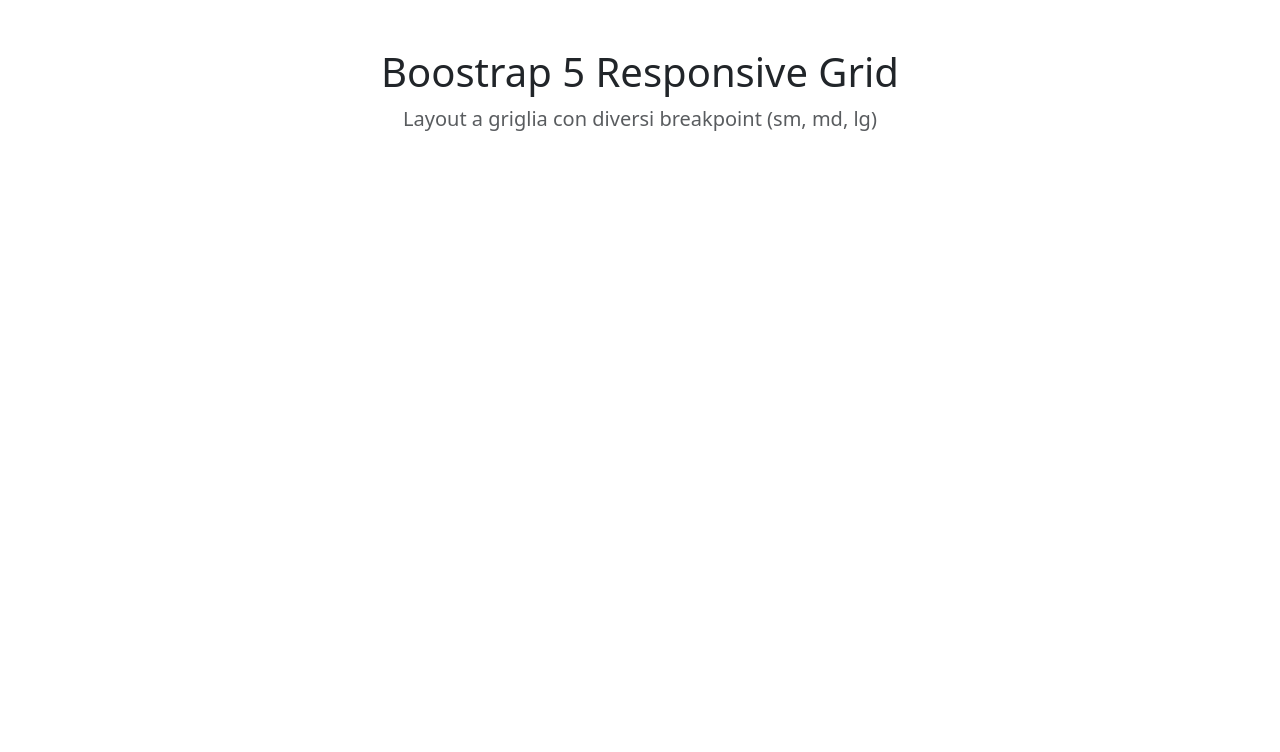
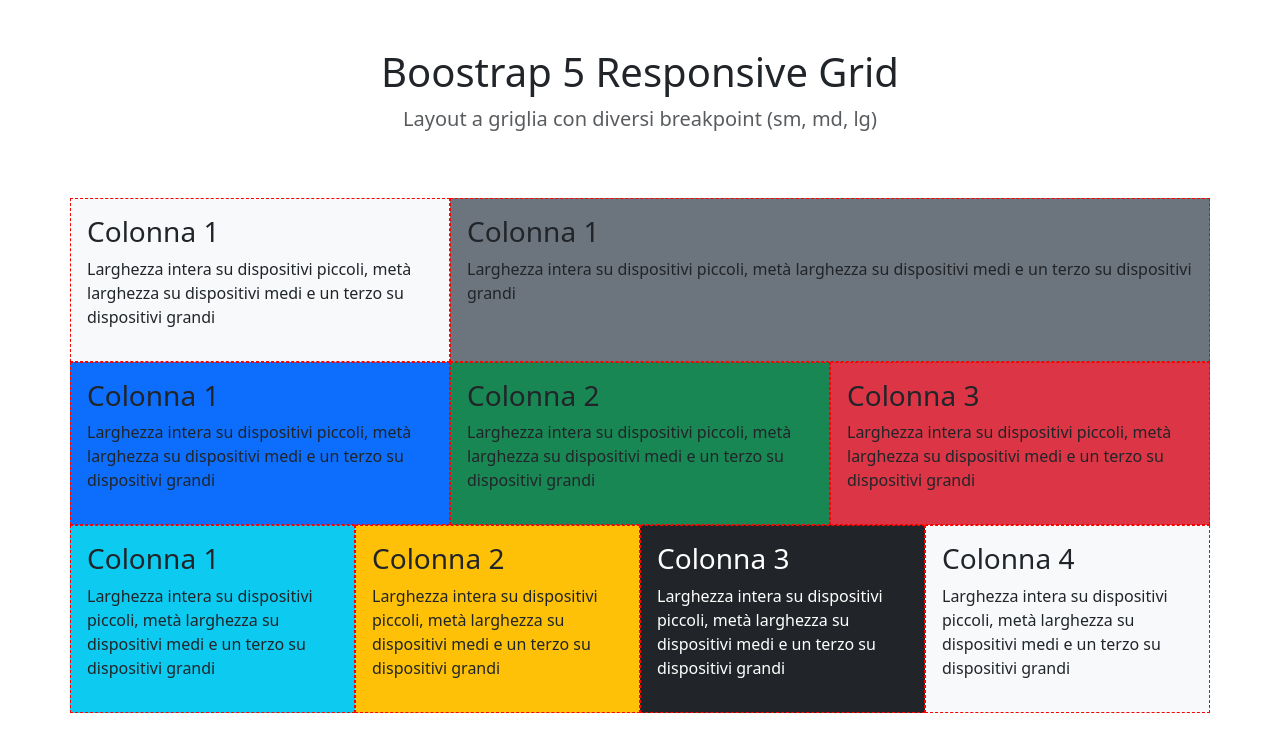
Before and after one commit to asiavenditti/htmlcss-bootstrap-layout, a plain HTML site: page index.html in a window 1280 px wide. Drawn offline with nearby package versions, Linux system fonts and the light colour scheme.

Commit message:
set up the general Bootstrap layout for the column grid

```diff
--- /dev/null
+++ b/css/style.css
@@ -0,0 +1,3 @@
+[class^="col"] {
+    border: 1px dashed red;
+}
--- a/index.html
+++ b/index.html
@@ -4,7 +4,8 @@
 <head>
     <meta charset="utf-8">
     <meta name="viewport" content="width=device-width, initial-scale=1">
-    <title>Bootstrap demo</title>
+    <title>Bootstrap Layout</title>
+    <link rel="stylesheet" href="css/style.css">
     <link href="https://cdn.jsdelivr.net/npm/bootstrap@5.3.6/dist/css/bootstrap.min.css" rel="stylesheet"
         integrity="sha384-4Q6Gf2aSP4eDXB8Miphtr37CMZZQ5oXLH2yaXMJ2w8e2ZtHTl7GptT4jmndRuHDT" crossorigin="anonymous">
 </head>
@@ -19,7 +20,67 @@
             <p class="fs-5 text-body-secondary">Layout a griglia con diversi breakpoint (sm, md, lg)</p>
         </div>
     </header>
+    <main>
+        <div class="container">
+            <div class="row">
+                <div class="col-sm-12 col-md-6 col-lg-4 p-3 bg-light">
+                    <h3> Colonna 1</h3>
+                    <p>Larghezza intera su dispositivi piccoli, metà larghezza su dispositivi medi e un terzo su
+                        dispositivi grandi</p>
+                </div>
+                <div class="col-sm-12 col-md-6 col-lg-8 p-3 bg-secondary">
+                    <h3> Colonna 1</h3>
+                    <p>Larghezza intera su dispositivi piccoli, metà larghezza su dispositivi medi e un terzo su
+                        dispositivi grandi</p>
+                </div>
+            </div>
+        </div>
+        <div class="container">
+            <div class="row">
+                <div class="col-sm-6 col-md-4 p-3 bg-primary">
+                    <h3> Colonna 1</h3>
+                    <p>Larghezza intera su dispositivi piccoli, metà larghezza su dispositivi medi e un terzo su
+                        dispositivi grandi</p>
+                </div>
+                <div class="col-sm-6 col-md-4 p-3 bg-success">
+                    <h3> Colonna 2</h3>
+                    <p>Larghezza intera su dispositivi piccoli, metà larghezza su dispositivi medi e un terzo su
+                        dispositivi grandi</p>
+                </div>
+                <div class="col-sm-12 col-md-4 p-3 bg-danger">
+                    <h3> Colonna 3</h3>
+                    <p>Larghezza intera su dispositivi piccoli, metà larghezza su dispositivi medi e un terzo su
+                        dispositivi grandi</p>
+                </div>
+            </div>
+        </div>
+        <div class="container">
+            <div class="row">
+                <div class="col-sm-6 col-md-3 p-3 bg-info">
+                    <h3> Colonna 1</h3>
+                    <p>Larghezza intera su dispositivi piccoli, metà larghezza su dispositivi medi e un terzo su
+                        dispositivi grandi</p>
+                </div>
+                <div class="col-sm-6 col-md-3 p-3 bg-warning">
+                    <h3> Colonna 2</h3>
+                    <p>Larghezza intera su dispositivi piccoli, metà larghezza su dispositivi medi e un terzo su
+                        dispositivi grandi</p>
+                </div>
+                <div class="col-sm-6 col-md-3 p-3 text-bg-dark">
+                    <h3> Colonna 3</h3>
+                    <p>Larghezza intera su dispositivi piccoli, metà larghezza su dispositivi medi e un terzo su
+                        dispositivi grandi</p>
+                </div>
+                <div class="col-sm-6 col-md-3 p-3 bg-light">
+                    <h3> Colonna 4</h3>
+                    <p>Larghezza intera su dispositivi piccoli, metà larghezza su dispositivi medi e un terzo su
+                        dispositivi grandi</p>
+                </div>
+            </div>
+            </row>
+        </div>
 
+    </main>
 </body>
 
 </html>
```
